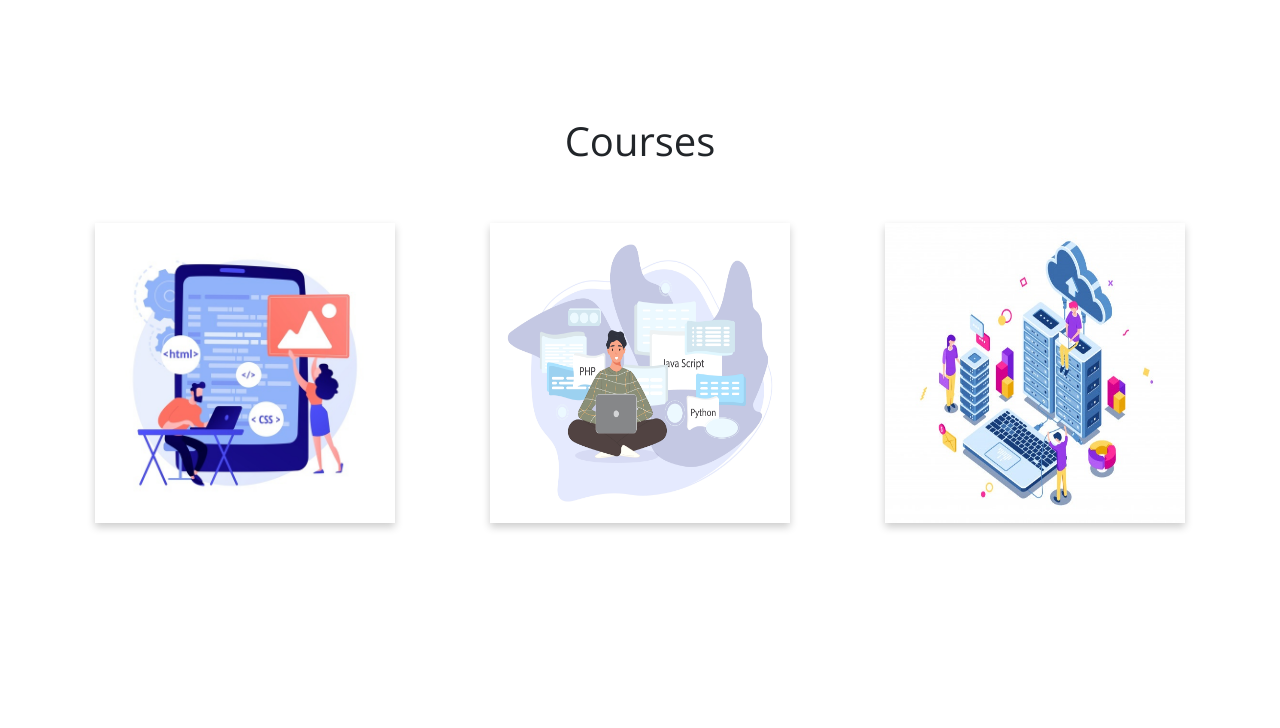
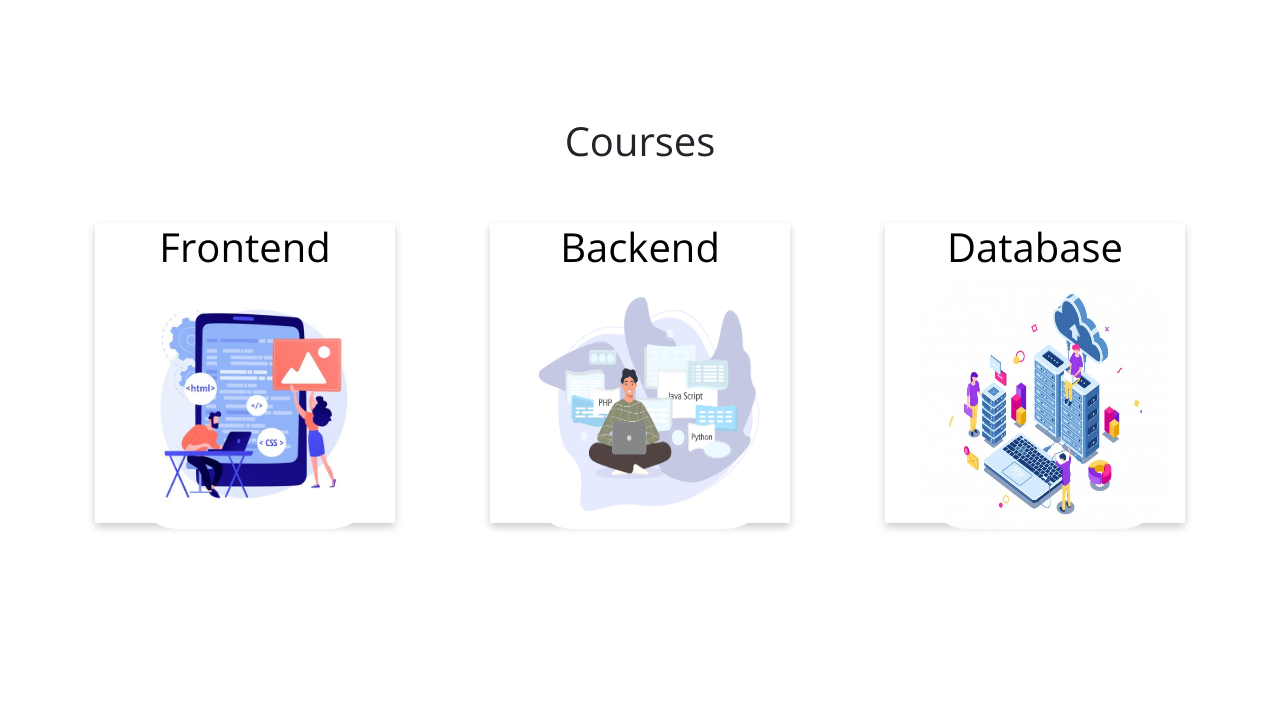
Before and after one commit to RuntimeTerrorCSHTN-08/RuntimeTerror_CSHTN-08, a Django app: page / in a window 1280 px wide. Shown: the part 633-1361 px from the top of the page. Run offline with Django 3.2, Linux system fonts and the light colour scheme; some libraries are stand-ins or nearby versions.

Commit message:
update course card look

```diff
--- a/learningApp/static/css/style.css
+++ b/learningApp/static/css/style.css
@@ -389,7 +389,7 @@ padding: 40px;
   }
 
   .courseland-flip-card-front {
-	background-color: #bbb;
+	background-color: white;
 	color: black;
   }
 
--- a/learningApp/templates/course_backend.html
+++ b/learningApp/templates/course_backend.html
@@ -36,8 +36,6 @@
   </div>
 </div>
 
-
-
 <script>
   function addVideo(){
   let video_src = prompt("Please enter video link which needs to be added")
--- a/learningApp/templates/index.html
+++ b/learningApp/templates/index.html
@@ -14,7 +14,6 @@
 
   <script type="text/javascript" src="static/js/script.js"></script>
   <script src="https://code.jquery.com/jquery-3.2.1.js"></script>
-  <script src="https://apis.google.com/js/platform.js" async defer></script>
 
   <link rel="apple-touch-icon" sizes="180x180" href="static/favicon/apple-touch-icon.png">
   <link rel="icon" type="image/png" sizes="32x32" href="static/favicon/favicon-32x32.png">
@@ -36,9 +35,9 @@
         <li><a class="active" href="/">Home</a></li>
         <li><a href="#course-navigation">Courses</a></li>
         {% if user.is_authenticated %}
-          <li><a href="#team-navigation">Helpful Resources</a></li>
+        <li><a href="#team-navigation">Helpful Resources</a></li>
         {% else %}
-          <li><a href="#team-navigation">Team</a></li>
+        <li><a href="#team-navigation">Team</a></li>
         {% endif %}
 
         <li><a href="#footer-navigation">Contact</a></li>
@@ -56,10 +55,6 @@
         <a class="get-started" href="#" data-bs-toggle="modal" data-bs-target="#loginModel">Get Started</a>
       </div>
       {% endif %}
-
-
-
-
       <img src="static/images/menu.png" class="menu" onclick="sideMenu(0)" alt="menu" />
     </nav>
     {% if messages %}
@@ -87,7 +82,8 @@
               <div class="mb-3">
                 <label for="username" class="form-label">Username</label>
                 <input type="text" class="form-control" id="username" name="username"
-                  placeholder="Choose a unique username" maxlength="10" title="Maximum 10 characters are allowed" required>
+                  placeholder="Choose a unique username" maxlength="10" title="Maximum 10 characters are allowed"
+                  required>
               </div>
               <div class="mb-3">
                 <label for="fname" class="form-label">Firstname</label>
@@ -102,7 +98,9 @@
               <div class="mb-3">
                 <label for="pass1" class="form-label">Password</label>
                 <input type="password" class="form-control" id="pass1" name="pass1" required
-                  placeholder="Choose your password" pattern="^(?=.*[a-zA-Z])(?=.*[0-9])[A-Za-z0-9]+$" title="Minlength should be 6 character and it should be alphanumberic only" maxlength="13" minlength="6">
+                  placeholder="Choose your password" pattern="^(?=.*[a-zA-Z])(?=.*[0-9])[A-Za-z0-9]+$"
+                  title="Minlength should be 6 character and it should be alphanumberic only" maxlength="13"
+                  minlength="6">
               </div>
               <div class="mb-3">
                 <label for="pass2" class="form-label"> Confirm Password</label>
@@ -147,7 +145,6 @@
               <a href="#" data-bs-toggle="modal" data-bs-target="#signupModel" style="margin-left:170px;">Register
                 here</a>
             </div>
-            <div class="g-signin2" data-onsuccess="onSignIn"></div>
           </div>
         </div>
       </div>
--- a/learningApp/templates/landing.html
+++ b/learningApp/templates/landing.html
@@ -21,11 +21,13 @@
       <div class="courseland-flip-card-inner">
         <div class="courseland-flip-card-front">
           {% if user.is_authenticated %}
+          <h1>Frontend</h1>
           <a href="/course_frontend">
-            <img src="/static/images/frontend-landing.jpg" alt="Avatar" style="width:300px;height:300px;">
+            <img src="/static/images/frontend-landing.jpg" alt="Avatar" style="width:250px;height:250px; border-radius: 50px; margin-left: 17px;">
           </a>
           {% else %}
-          <img src="/static/images/frontend-landing.jpg" alt="Avatar" style="width:300px;height:300px;"
+          <h1>Frontend</h1>
+          <img src="/static/images/frontend-landing.jpg" alt="Avatar" style="width:250px;height:250px; border-radius: 50px; margin-left: 17px;"
             data-bs-toggle="modal" data-bs-target="#loginModel">
           {% endif %}
         </div>
@@ -35,11 +37,13 @@
       <div class="courseland-flip-card-inner">
         <div class="courseland-flip-card-front">
           {% if user.is_authenticated %}
+          <h1>Backend</h1>
           <a href="/course_backend">
-            <img src="/static/images/backend-landing.jpg" alt="Avatar" style="width:300px;height:300px;">
+            <img src="/static/images/backend-landing.jpg" alt="Avatar" style="width:250px;height:250px; border-radius: 50px; margin-left: 17px;">
           </a>
           {% else %}
-          <img src="/static/images/backend-landing.jpg" alt="Avatar" style="width:300px;height:300px;"
+          <h1>Backend</h1>
+          <img src="/static/images/backend-landing.jpg" alt="Avatar" style="width:250px;height:250px; border-radius: 50px; margin-left: 17px;"
             data-bs-toggle="modal" data-bs-target="#loginModel">
           {% endif %}
 
@@ -50,11 +54,13 @@
       <div class="courseland-flip-card-inner">
         <div class="courseland-flip-card-front">
           {% if user.is_authenticated %}
+          <h1>Database</h1>
           <a href="/course_database">
-            <img src="/static/images/database-landing.jpg" alt="Avatar" style="width:300px;height:300px;">
+            <img src="/static/images/database-landing.jpg" alt="Avatar" style="width:250px;height:250px; border-radius: 50px; margin-left: 17px;">
           </a>
           {% else %}
-          <img src="/static/images/database-landing.jpg" alt="Avatar" style="width:300px;height:300px;"
+          <h1>Database</h1>
+          <img src="/static/images/database-landing.jpg" alt="Avatar" style="width:250px;height:250px; border-radius: 50px; margin-left: 17px;"
             data-bs-toggle="modal" data-bs-target="#loginModel">
           {% endif %}
         </div>
```
